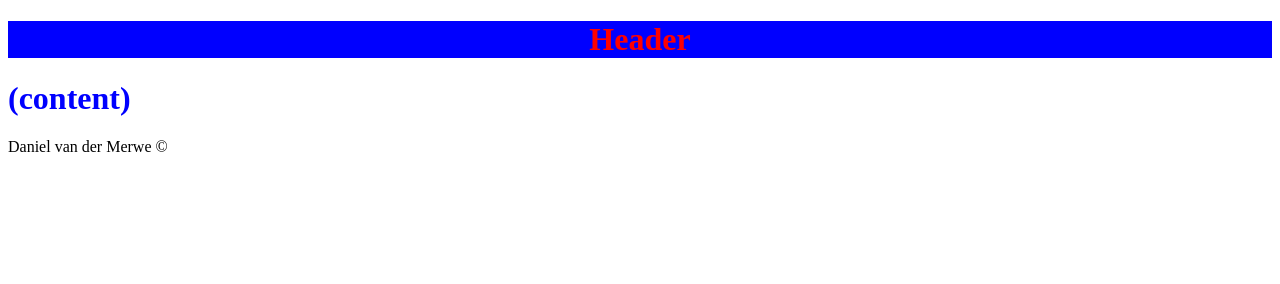
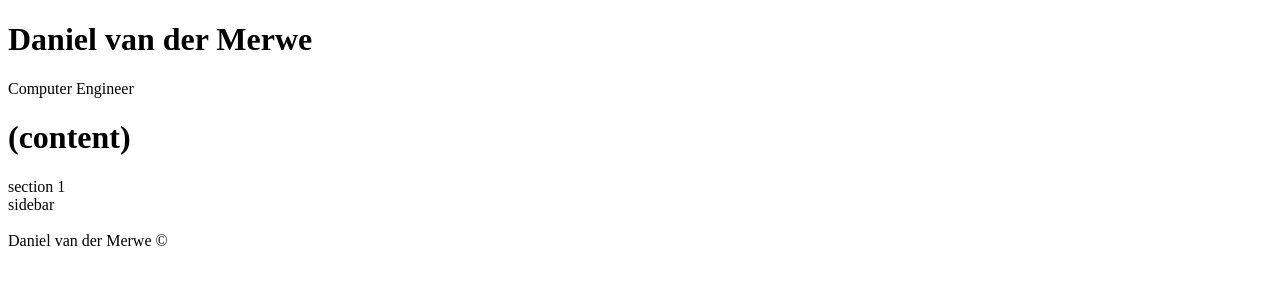
Before and after one commit to PieceOfWheat/pieceofwheat.github.io, a plain HTML site: page main.html in a window 1280 px wide. Drawn offline with Linux system fonts and the light colour scheme.

Commit message:
file directory change

```diff
--- a/main.css
+++ b/main.css
@@ -11,5 +11,5 @@
 
 /* direct targeting*/
 h1 {
-    color:red;
+
 }
--- a/main.html
+++ b/main.html
@@ -1,18 +1,46 @@
 <!DOCTYPE html>
 <html>
   <head>
-    <meta charset='utf-8'>
-    <meta http-equiv='X-UA-Compatible' content='IE=edge'>
+    <meta charset="utf-8" />
+    <meta http-equiv="X-UA-Compatible" content="IE=edge" />
     <title>Professional Profile</title>
-    <meta name='viewport' content='width=device-width, initial-scale=1'>
-    <link rel='stylesheet' type='text/css' media='screen' href='main.css'>
+    <meta name="viewport" content="width=device-width, initial-scale=1" />
+    <link rel="stylesheet" type="text/css" media="screen" href="main.css" />
   </head>
-<header>
-    <h1 class="main-header">Header</h1>
-</header>
+
+  <!-- <header>
+    <h1 class="main-header">
+      Daniel van der Merwe
+    </h1>
+    <h2>
+      Computer Engineer
+    </h2>
+  </header> -->
+
   <body>
-    <h1 id="main-content">(content)</h1>
+    <div class="container">
+      <div class="profile">
+        <div class="profile_name">
+          <h1 class="name">
+            Daniel van der Merwe
+          </h1>
+          <p class="profile_title">Computer Engineer</p>
+        </div>
+      </div>
+    </div>
+    <h1 class="main-content">
+      (content)
+    </h1>
+    <section>
+      section 1
+    </section>
+    <aside>
+      sidebar
+    </aside>
+    <br />
+
   </body>
+
   <footer>
     Daniel van der Merwe &copy;
   </footer>
```
Lines whose indentation alone changed are shown as unchanged.
